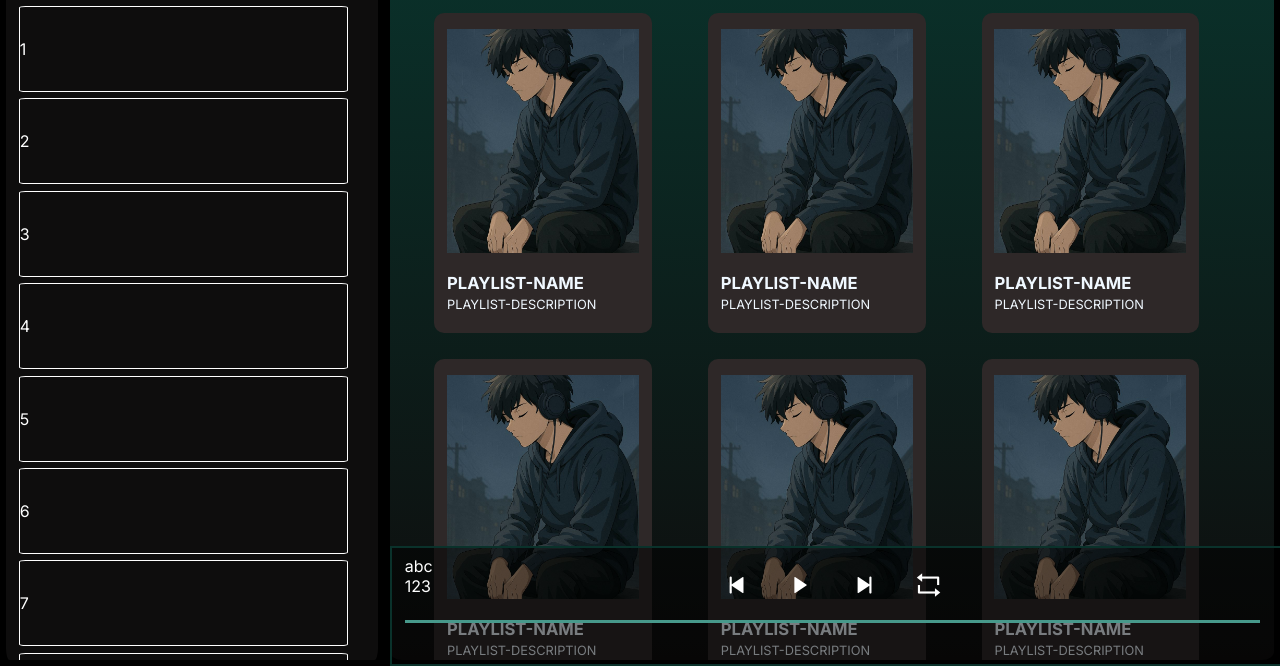
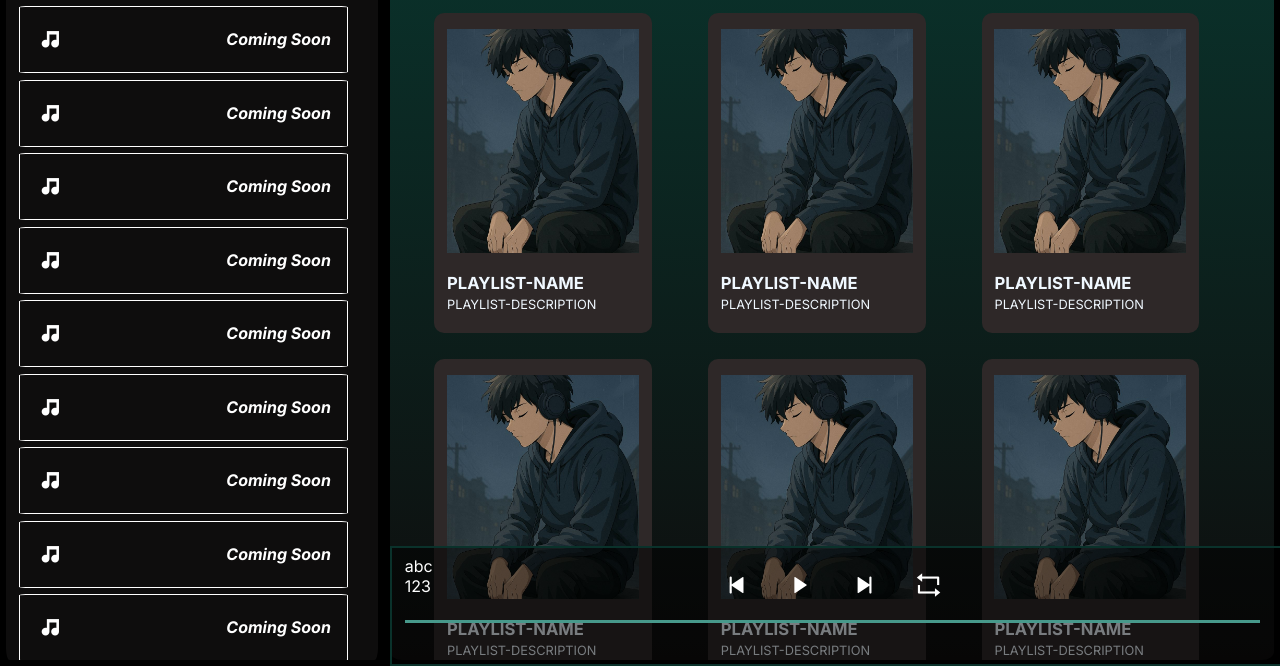
Before and after one commit to CoderFish1/Spotify-Clone, a plain HTML site: page index.html in a window 1280 px wide. Shown: the part 134-800 px from the top of the page. Drawn offline with nearby package versions, Linux system fonts and the light colour scheme; no server answers.

Commit message:
add songs in sidePlaybar

```diff
--- a/index.html
+++ b/index.html
@@ -33,20 +33,20 @@
       <div class="main">
         <div class="left">
           <div class="heading">
-            <img src="svg/library.svg" alt="library" />
+            <img src="svg/library.svg" alt="library"/>
             <span>Your Library</span>
           </div>
           <div class="libCards">
-            <div class="Cards">1</div>
-            <div class="Cards">2</div>
-            <div class="Cards">3</div>
-            <div class="Cards">4</div>
-            <div class="Cards">5</div>
-            <div class="Cards">6</div>
-            <div class="Cards">7</div>
-            <div class="Cards">8</div>
-            <div class="Cards">9</div>
-            <div class="Cards">10</div>
+            <div class="Cards"><span>&nbsp;<i class="ri-music-2-fill"></i>&nbsp;&nbsp;</span></div>
+            <div class="Cards"><span>&nbsp;<i class="ri-music-2-fill"></i>&nbsp;&nbsp;</span></div>
+            <div class="Cards"><span>&nbsp;<i class="ri-music-2-fill"></i>&nbsp;&nbsp;</span></div>
+            <div class="Cards"><span>&nbsp;<i class="ri-music-2-fill"></i>&nbsp;&nbsp;</span></div>
+            <div class="Cards"><span>&nbsp;<i class="ri-music-2-fill"></i>&nbsp;&nbsp;</span></div>
+            <div class="Cards"><span>&nbsp;<i class="ri-music-2-fill"></i>&nbsp;&nbsp;</span></div>
+            <div class="Cards"><span>&nbsp;<i class="ri-music-2-fill"></i>&nbsp;&nbsp;</span></div>
+            <div class="Cards"><span>&nbsp;<i class="ri-music-2-fill"></i>&nbsp;&nbsp;</span></div>
+            <div class="Cards"><span>&nbsp;<i class="ri-music-2-fill"></i>&nbsp;&nbsp;</span></div>
+            <div class="Cards"><span>&nbsp;<i class="ri-music-2-fill"></i>&nbsp;&nbsp;</span></div>
           </div>
         </div>
 
--- a/script.js
+++ b/script.js
@@ -21,7 +21,33 @@ async function getSongs() {
 }
 
 async function main() {
+    // get the songs from the local server
   let songs = await getSongs();
   console.log(songs);
+
+   let divs = document.querySelector(".libCards").getElementsByTagName("div");
+
+  for(let count = 0; count< divs.length; count++){
+    let songUL = divs[count];
+
+    if(count < songs.length){
+        let name = songs[count].split("/").pop().replace(".mp3","").toUpperCase();  // Get the song name from the URL
+    songUL.innerHTML = songUL.innerHTML + "<b>" + name + "</b>" + "<span ><i class='ri-play-circle-fill'></i> </span>"; // Append the song name to the existing content
+    }
+    else{
+        // Fill the rest of the divs with "Coming Soon"
+        songUL.innerHTML += "<span style='font-style: italic;'> Coming Soon</span>";
+    }
+  }
+  // Play the first song
+  let audio = new Audio(songs[0]);
+  audio.play();
 }
 main();
+
+
+// audio.addEventListener("loadeddata", () => {
+//     let duration = audio.duration;
+//     console.log(duration);
+
+// });
--- a/style.css
+++ b/style.css
@@ -44,7 +44,6 @@ body {
 .nav-inner {
   display: flex;
 }
-
 ul {
   display: flex;
 }
@@ -55,6 +54,10 @@ ul li {
   font-weight: bolder;
   margin: 4vh 1.7vw;
   cursor: pointer;
+  transition: 1s ease;
+}
+ul li:hover{
+  color: rgb(10, 50, 43);
 }
 
 /* ✅ Main area below fixed navbar */
@@ -106,6 +109,27 @@ ul li {
   border: 1px solid white;
   border-radius: 2%;
   color: white;
+}
+.libCards .Cards {
+  display: flex;
+  align-items: center;
+  justify-content: space-between;
+  padding: 18px 16px;     /* Increased box height */
+  font-size: 1rem;        /* Slightly smaller text */
+  font-weight: bold;
+  line-height: 1.4;
+}
+
+.libCards .Cards b {
+  flex: 1;
+  white-space: nowrap;
+  overflow: hidden;
+  text-overflow: ellipsis;
+}
+
+.libCards .Cards i {
+  font-size: 1.3rem;     /* Balanced icon size */
+  cursor: pointer;
 }
 
 /* Right Content */
```
